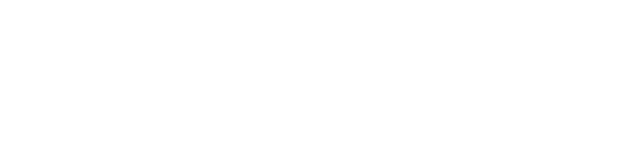
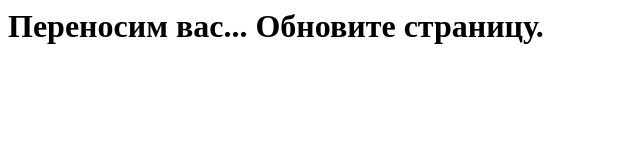
Before and after one commit to dendenovich/site1, a plain HTML site: page index.html in a window 1280 px wide. Shown: the whole page, without its empty margins (0-640 px from the left). Drawn offline with Linux system fonts and the light colour scheme.

Commit message:
Update index.html

```diff
--- a/index.html
+++ b/index.html
@@ -1 +1,2 @@
+<h1>Переносим вас... Обновите страницу.</h1>
 <meta http-equiv="refresh" content="3;https://zxce.ru">
```
